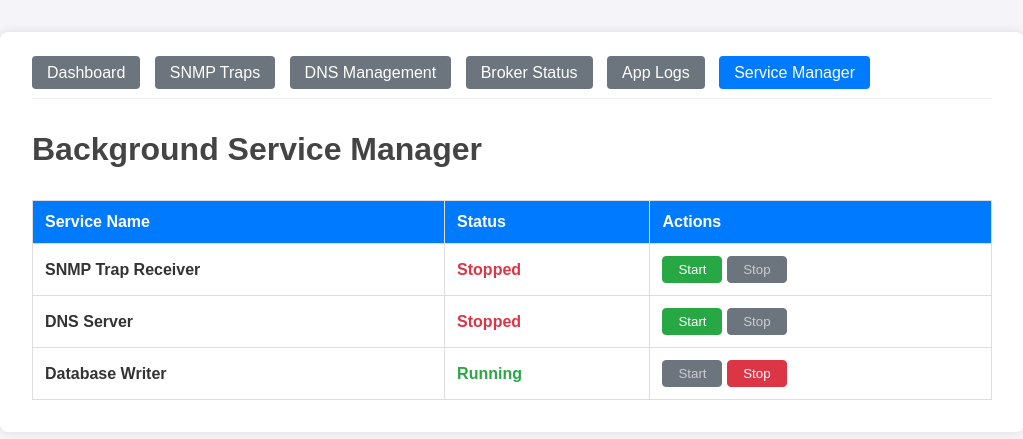
After one commit to m4573rn3rd/Thor, a Flask app: page /services in a window 1280 px wide. The commit adds this page. Shown: the top 439 px of the page, without its empty margins (128-1151 px from the left). Run offline with Flask 3, Linux system fonts and the light colour scheme.

Commit message:
Added Service Manager

```diff
--- a/app.py
+++ b/app.py
@@ -4,13 +4,12 @@
 # File : app.py
 ###############################################################
 
-import os
 import threading
 import datetime
-import asyncio
 import socket
 import logging
 import queue
+import asyncio
 from flask import Flask, render_template, cli, request, redirect, url_for
 from flask_sqlalchemy import SQLAlchemy
 from sqlalchemy.dialects.postgresql import JSONB
@@ -19,6 +18,7 @@ from dnslib import DNSRecord, DNSHeader, RR, A, QTYPE
 # Import pysnmp modules
 from pysnmp.entity import engine, config
 from pysnmp.entity.rfc3413 import ntfrcv
+# MODIFIED: Revert to the correct asyncio UDP transport
 from pysnmp.carrier.asyncio.dgram import udp
 
 # --- Flask App and Database Configuration ---
@@ -54,23 +54,16 @@ class ThorLog(db.Model):
     level = db.Column(db.String(20))
     message = db.Column(db.Text)
 
-# --- Custom Logging Handler to Write to Database ---
+# --- Custom Logging Handler ---
 class DatabaseLogHandler(logging.Handler):
     def emit(self, record):
         with app.app_context():
             try:
-                log_entry = ThorLog(
-                    thread_name=record.threadName,
-                    level=record.levelname,
-                    message=self.format(record)
-                )
+                log_entry = ThorLog(thread_name=record.threadName, level=record.levelname, message=self.format(record))
                 db.session.add(log_entry)
                 db.session.commit()
             except Exception:
-                # If logging to the DB fails (e.g., during init), do nothing.
-                # This prevents the app from crashing.
                 db.session.rollback()
-
 # --- Logging Configuration ---
 root_logger = logging.getLogger()
 root_logger.setLevel(logging.INFO)
@@ -83,15 +76,13 @@ db_handler = DatabaseLogHandler()
 db_handler.setFormatter(formatter)
 root_logger.addHandler(db_handler)
 
-# --- Message Broker with Statistics Tracking ---
+# --- Message Broker ---
 class MessageBroker:
     def __init__(self):
         self._queues = {}
         self._lock = threading.Lock()
         self.published_stats = {}
         self.consumed_stats = {}
-        # MODIFICATION: DO NOT LOG HERE.
-        # logging.info("Message Broker initialized.")
     def subscribe(self, queue_name):
         with self._lock:
             if queue_name not in self._queues:
@@ -105,15 +96,12 @@ class MessageBroker:
         self._queues[queue_name].put(message)
         self.published_stats[queue_name] += 1
     def get_message(self, queue_name, block=True, timeout=None):
-        if queue_name not in self._queues:
-            return None
+        if queue_name not in self._queues: return None
         try:
             message = self._queues[queue_name].get(block=block, timeout=timeout)
-            if message:
-                self.consumed_stats[queue_name] += 1
+            if message: self.consumed_stats[queue_name] += 1
             return message
-        except queue.Empty:
-            return None
+        except queue.Empty: return None
     def get_stats(self):
         stats = []
         with self._lock:
@@ -123,29 +111,109 @@ class MessageBroker:
 
 message_broker = MessageBroker()
 
-# --- Background Threads ---
-def run_trap_receiver():
+# --- Service Manager Class ---
+class ServiceManager:
+    def __init__(self):
+        self.services = {}
+        self._lock = threading.Lock()
+    def register(self, name, target, thread_name):
+        with self._lock:
+            self.services[name] = {
+                'target': target,
+                'thread_name': thread_name,
+                'thread': None,
+                'stop_event': None,
+                'loop': None  # For asyncio services
+            }
+            logging.info(f"Service '{name}' registered.")
+    def start(self, name):
+        with self._lock:
+            service = self.services.get(name)
+            if service and (service['thread'] is None or not service['thread'].is_alive()):
+                logging.info(f"Starting service: {name}")
+                service['stop_event'] = threading.Event()
+                service['thread'] = threading.Thread(
+                    target=service['target'],
+                    name=service['thread_name'],
+                    args=(service['stop_event'],),
+                    daemon=True
+                )
+                service['thread'].start()
+                return True
+        logging.warning(f"Service '{name}' is already running or not registered.")
+        return False
+
+    def stop(self, name):
+        with self._lock:
+            service = self.services.get(name)
+            if service and service['thread'] and service['thread'].is_alive():
+                logging.info(f"Stopping service: {name}")
+                # --- MODIFIED: Special handling for asyncio-based services ---
+                if name == 'SNMP Trap Receiver' and service.get('loop'):
+                    # Stop the asyncio event loop from the main thread
+                    service['loop'].call_soon_threadsafe(service['loop'].stop)
+
+                # Standard handling for all services
+                if service['stop_event']:
+                    service['stop_event'].set()
+                return True
+        logging.warning(f"Service '{name}' is not running or not registered.")
+        return False
+
+    def start_all(self):
+        for name in self.services:
+            self.start(name)
+    def get_status(self):
+        status = []
+        with self._lock:
+            for name, service in self.services.items():
+                status.append({
+                    'name': name,
+                    'is_alive': service['thread'] is not None and service['thread'].is_alive()
+                })
+        return status
+
+service_manager = ServiceManager()
+
+# --- MODIFIED: Background Threads ---
+def run_trap_receiver(stop_event):
+    logging.info("SNMP Server starting (asyncio)...")
     loop = asyncio.new_event_loop()
     asyncio.set_event_loop(loop)
+
+    # --- MODIFIED: Register the loop so the ServiceManager can stop it ---
+    service_manager.services['SNMP Trap Receiver']['loop'] = loop
+
     snmpEngine = engine.SnmpEngine()
-    config.add_transport(snmpEngine, udp.DOMAIN_NAME, udp.UdpTransport().open_server_mode(('0.0.0.0', 162)))
+    config.add_transport(
+        snmpEngine,
+        udp.DOMAIN_NAME,
+        udp.UdpTransport().open_server_mode(('0.0.0.0', 162))
+    )
     config.add_v1_system(snmpEngine, 'my-community', 'public')
+
     def cbFun(snmpEngine, stateReference, contextEngineId, contextName, varBinds, cbCtx):
         transportDomain, transportAddress = snmpEngine.message_dispatcher.get_transport_info(stateReference)
         source_ip = transportAddress[0]
         varbinds_list = [{'oid': oid.prettyPrint(), 'value': val.prettyPrint()} for oid, val in varBinds]
         trap_message = {'source_ip': source_ip, 'varbinds': varbinds_list}
         message_broker.publish('snmp_traps', trap_message)
-        logging.info("Trap from %s published to 'snmp_traps' queue.", source_ip)
+        logging.info("Trap from %s published.", source_ip)
+
     ntfrcv.NotificationReceiver(snmpEngine, cbFun)
-    logging.info("SNMP Server is running on UDP port 162...")
-    snmpEngine.transport_dispatcher.run_dispatcher()
 
-def db_writer_worker():
-    logging.info("Database writer worker started, waiting for messages...")
+    try:
+        # This is a blocking call that the ServiceManager will interrupt
+        snmpEngine.transport_dispatcher.run_dispatcher()
+    finally:
+        snmpEngine.transport_dispatcher.close_dispatcher()
+        logging.info("SNMP Server has stopped.")
+
+def db_writer_worker(stop_event):
+    logging.info("Database writer worker starting...")
     message_broker.subscribe('snmp_traps')
-    while True:
-        trap_message = message_broker.get_message('snmp_traps')
+    while not stop_event.is_set():
+        trap_message = message_broker.get_message('snmp_traps', timeout=1)
         if trap_message:
             try:
                 with app.app_context():
@@ -154,64 +222,74 @@ def db_writer_worker():
                     db.session.commit()
                     logging.info("Trap from %s written to database.", trap_message['source_ip'])
             except Exception as e:
-                logging.error("DB writer failed to process message: %s. Error: %s", trap_message, e, exc_info=True)
+                logging.error("DB writer failed: %s", e, exc_info=True)
+    logging.info("Database writer worker has stopped.")
 
-def run_dns_server():
+def run_dns_server(stop_event):
+    logging.info("DNS Server starting...")
     listen_ip = '0.0.0.0'
     port = 53
     udp_socket = socket.socket(socket.AF_INET, socket.SOCK_DGRAM)
+    udp_socket.settimeout(1.0)
     try:
         udp_socket.bind((listen_ip, port))
-    except PermissionError:
-        logging.critical("Permission denied to bind to port 53. Run with sudo.")
+    except Exception as e:
+        logging.critical(f"DNS Server failed to bind: {e}")
         return
-    except OSError as e:
-        logging.critical("Could not bind to %s:%s. Error: %s", listen_ip, port, e)
-        return
-    logging.info("DNS Server is running on UDP port %s...", port)
-    while True:
-        data, addr = udp_socket.recvfrom(1024)
+    while not stop_event.is_set():
         try:
+            data, addr = udp_socket.recvfrom(1024)
             request = DNSRecord.parse(data)
             qname = request.q.qname
             response = DNSRecord(DNSHeader(id=request.header.id, qr=1, aa=1, ra=1), q=request.q)
             with app.app_context():
                 record = DnsRecord.query.filter(DnsRecord.domain.ilike(str(qname).rstrip('.'))).first()
             if record and request.q.qtype == QTYPE.A:
-                ip = record.ip_address
-                response.add_answer(RR(qname, QTYPE.A, rdata=A(ip), ttl=60))
-                logging.info("DNS Query: %s -> %s", qname, ip)
+                response.add_answer(RR(qname, QTYPE.A, rdata=A(record.ip_address), ttl=60))
+                logging.info("DNS Query: %s -> %s", qname, record.ip_address)
             else:
                 response.header.rcode = 3
-                logging.warning("DNS Query: %s -> Not Found (NXDOMAIN)", qname)
+                logging.warning("DNS Query: %s -> Not Found", qname)
             udp_socket.sendto(response.pack(), addr)
+        except socket.timeout:
+            continue
         except Exception as e:
-            logging.error("Error handling DNS request: %s", e, exc_info=True)
+            logging.error("Error in DNS server loop: %s", e)
+    udp_socket.close()
+    logging.info("DNS Server has stopped.")
+
 
 # --- Flask Routes ---
 @app.route('/')
-def index():
-    return render_template('thor.html')
-
+def index(): return render_template('thor.html')
 @app.route('/traps')
 def traps():
     traps = SNMPTrap.query.order_by(SNMPTrap.received_at.desc()).limit(200).all()
     return render_template('traps.html', traps=traps)
-
 @app.route('/dns')
 def dns_records():
     records = DnsRecord.query.order_by(DnsRecord.domain).all()
     return render_template('dns.html', records=records)
-
 @app.route('/broker')
 def broker_status():
     stats = message_broker.get_stats()
     return render_template('message_broker.html', stats=stats)
-
 @app.route('/logs')
 def view_logs():
     logs = ThorLog.query.order_by(ThorLog.timestamp.desc()).limit(200).all()
     return render_template('thor_logs.html', logs=logs)
+
+@app.route('/services')
+def view_services():
+    return render_template('service_manager.html', services=service_manager.get_status())
+@app.route('/service/start/<service_name>', methods=['POST'])
+def start_service(service_name):
+    service_manager.start(service_name)
+    return redirect(url_for('view_services'))
+@app.route('/service/stop/<service_name>', methods=['POST'])
+def stop_service(service_name):
+    service_manager.stop(service_name)
+    return redirect(url_for('view_services'))
 
 @app.route('/dns/add', methods=['POST'])
 def add_dns_record():
@@ -225,7 +303,6 @@ def add_dns_record():
             db.session.commit()
             logging.info("Added DNS record: %s -> %s", domain, ip_address)
     return redirect(url_for('dns_records'))
-
 @app.route('/dns/delete/<int:record_id>', methods=['POST'])
 def delete_dns_record(record_id):
     record = DnsRecord.query.get_or_404(record_id)
@@ -237,21 +314,25 @@ def delete_dns_record(record_id):
 # --- CLI command to initialize the database ---
 @app.cli.command("init-db")
 def init_db_command():
-    """Creates all database tables."""
+    root = logging.getLogger()
+    db_handler_instance = None
+    for handler in root.handlers[:]:
+        if isinstance(handler, DatabaseLogHandler):
+            db_handler_instance = handler
+            root.removeHandler(handler)
+    print("Creating all database tables...")
     db.create_all()
-    # Use print here because the log table may not exist yet.
-    print("Initialized the database. All tables are ready.")
+    print("Tables created successfully.")
+    if db_handler_instance:
+        root.addHandler(db_handler_instance)
+    logging.info("Initialized the database.")
 
-# --- Main Execution ---
+# --- Main Execution using ServiceManager ---
 if __name__ == '__main__':
-    # MODIFICATION: LOG THE BROKER INIT MESSAGE HERE
     logging.info("Message Broker initialized.")
-    logging.info("Starting application threads...")
-    receiver_thread = threading.Thread(target=run_trap_receiver, name="SNMPThread", daemon=True)
-    receiver_thread.start()
-    dns_thread = threading.Thread(target=run_dns_server, name="DNSThread", daemon=True)
-    dns_thread.start()
-    db_worker_thread = threading.Thread(target=db_writer_worker, name="DBWriterThread", daemon=True)
-    db_worker_thread.start()
+    service_manager.register('SNMP Trap Receiver', run_trap_receiver, 'SNMPThread')
+    service_manager.register('DNS Server', run_dns_server, 'DNSThread')
+    service_manager.register('Database Writer', db_writer_worker, 'DBWriterThread')
+    service_manager.start_all()
     logging.info("Starting Flask web server on http://0.0.0.0:5000")
     app.run(host='0.0.0.0', port=5000)
--- /dev/null
+++ b/templates/service_manager.html
@@ -0,0 +1,68 @@
+<!DOCTYPE html>
+<html lang="en">
+<head>
+    <meta charset="UTF-8">
+    <title>Service Manager</title>
+    <style>
+        body { font-family: sans-serif; margin: 2em; background-color: #f4f4f9; color: #333; }
+        .container { max-width: 960px; margin: auto; background: white; padding: 2em; border-radius: 8px; box-shadow: 0 0 10px rgba(0,0,0,0.1); }
+        h1 { color: #444; }
+        table { width: 100%; border-collapse: collapse; margin-top: 2em; }
+        th, td { border: 1px solid #ddd; padding: 12px; text-align: left; vertical-align: middle;}
+        th { background-color: #007bff; color: white; }
+        .status-running { color: #28a745; font-weight: bold; }
+        .status-stopped { color: #dc3545; font-weight: bold; }
+        .nav { margin-bottom: 2em; border-bottom: 1px solid #eee; padding-bottom: 1em;}
+        .nav a { text-decoration: none; padding: 8px 15px; background: #6c757d; color: white; border-radius: 4px; margin-right: 10px;}
+        .nav a.active { background: #007bff; }
+        .btn { padding: 5px 10px; border-radius: 4px; border: 1px solid; cursor: pointer; width: 60px; text-align: center;}
+        .btn-start { background-color: #28a745; color: white; border-color: #28a745; }
+        .btn-stop { background-color: #dc3545; color: white; border-color: #dc3545; }
+        .btn:disabled { background-color: #6c757d; border-color: #6c757d; color: #ccc; cursor: not-allowed;}
+    </style>
+</head>
+<body>
+    <div class="container">
+        <div class="nav">
+            <a href="{{ url_for('index') }}">Dashboard</a>
+            <a href="{{ url_for('traps') }}">SNMP Traps</a>
+            <a href="{{ url_for('dns_records') }}">DNS Management</a>
+            <a href="{{ url_for('broker_status') }}">Broker Status</a>
+            <a href="{{ url_for('view_logs') }}">App Logs</a>
+            <a href="{{ url_for('view_services') }}" class="active">Service Manager</a>
+        </div>
+        <h1>Background Service Manager</h1>
+        <table>
+            <thead>
+                <tr>
+                    <th>Service Name</th>
+                    <th>Status</th>
+                    <th>Actions</th>
+                </tr>
+            </thead>
+            <tbody>
+                {% for service in services %}
+                <tr>
+                    <td><strong>{{ service.name }}</strong></td>
+                    <td>
+                        {% if service.is_alive %}
+                            <span class="status-running">Running</span>
+                        {% else %}
+                            <span class="status-stopped">Stopped</span>
+                        {% endif %}
+                    </td>
+                    <td>
+                        <form method="POST" action="{{ url_for('start_service', service_name=service.name) }}" style="display: inline;">
+                            <button class="btn btn-start" {{ 'disabled' if service.is_alive }}>Start</button>
+                        </form>
+                        <form method="POST" action="{{ url_for('stop_service', service_name=service.name) }}" style="display: inline;">
+                            <button class="btn btn-stop" {{ 'disabled' if not service.is_alive }}>Stop</button>
+                        </form>
+                    </td>
+                </tr>
+                {% endfor %}
+            </tbody>
+        </table>
+    </div>
+</body>
+</html>
--- a/templates/thor.html
+++ b/templates/thor.html
@@ -84,6 +84,12 @@
             <a href="{{ url_for('view_logs') }}" class="card">
                 <h2>Application Logs</h2>
                 <p>View the application logs for debugging and monitoring.</p>
+            </a>
+
+            <a href="{{ url_for('view_services') }}" class="card">
+                <h2>Service Manager</h2>
+                <p>Start, stop, and monitor the status of background services.</p>
+            </a>
         </div>
     </div>
 </body>
```
Also changed, not shown: test_broker.py (deleted, +0 -101 lines), 1 other file.
